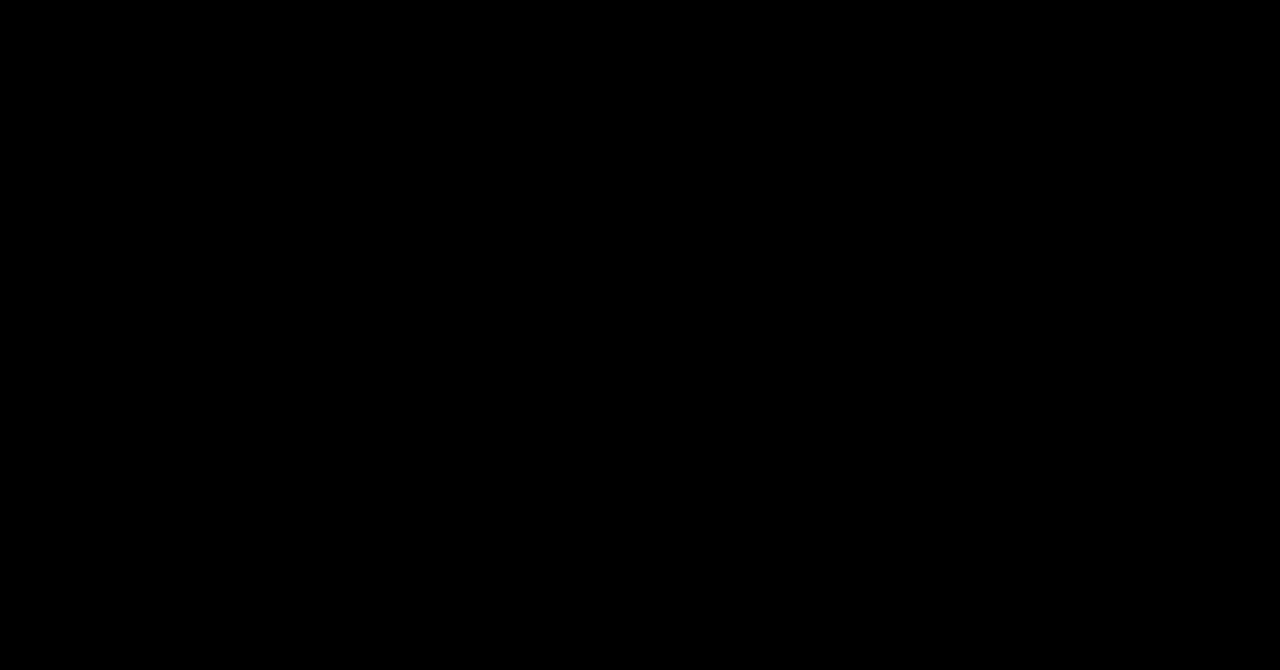
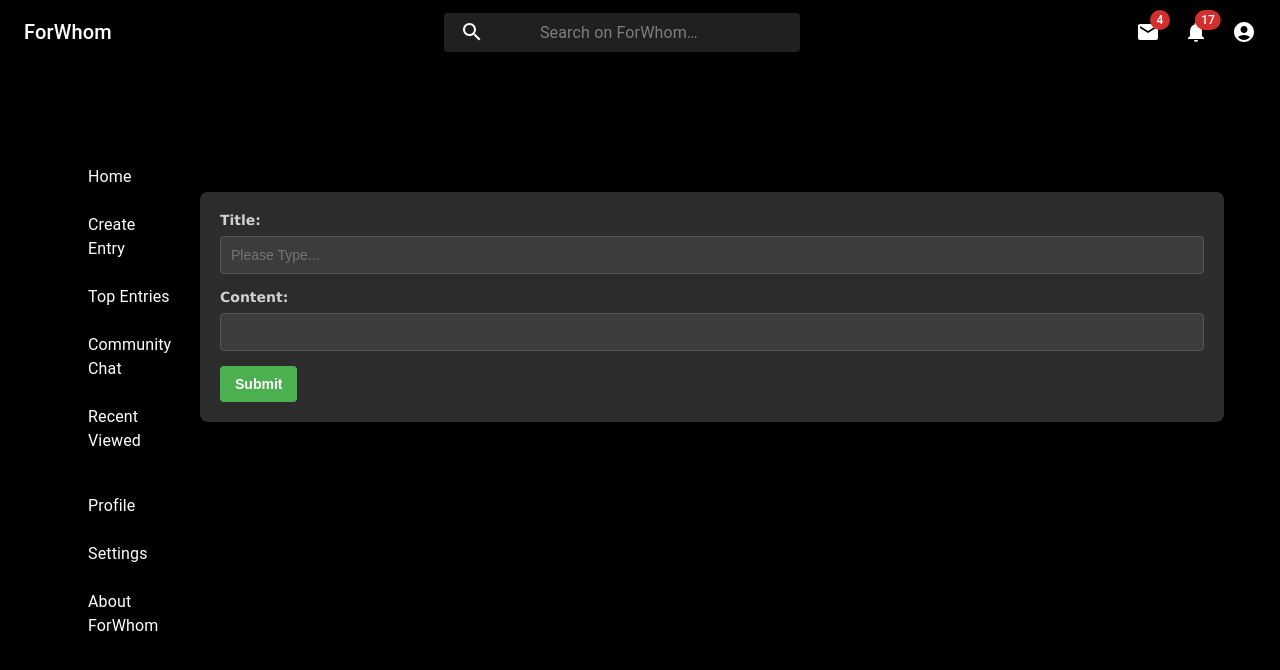
Before and after one commit to onurguvensoy/forum-app, a React (Create React App) app in the folder client/: page /CreateEntry in a window 1280 px wide. Before the commit this address had no page. Shown: the top 670 px of the page. Built offline with nearby package versions, Linux system fonts and the light colour scheme.

Commit message:
some changes.

```diff
--- a/client/package.json
+++ b/client/package.json
@@ -4,10 +4,10 @@
   "private": true,
   "dependencies": {
     "@babel/plugin-proposal-private-property-in-object": "^7.21.11",
-    "@emotion/react": "^11.13.3",
-    "@emotion/styled": "^11.13.0",
+    "@emotion/react": "^11.13.5",
+    "@emotion/styled": "^11.13.5",
     "@mui/icons-material": "^6.1.6",
-    "@mui/material": "^6.1.6",
+    "@mui/material": "^6.1.8",
     "@testing-library/jest-dom": "^5.17.0",
     "@testing-library/react": "^13.4.0",
     "@testing-library/user-event": "^13.5.0",
--- a/client/src/App.js
+++ b/client/src/App.js
@@ -1,5 +1,5 @@
 import { Route, Routes } from "react-router-dom";
-import { Login, Signup } from "./pages";
+import { CreateEntry, Login, Signup } from "./pages";
 import Home from "./pages/Home";
 import { ToastContainer } from "react-toastify";
 import 'react-toastify/dist/ReactToastify.css';
@@ -21,6 +21,7 @@ function App() {
         <Route path="/" element={<Home />} />
         <Route path="/login" element={<Login />} />
         <Route path="/signup" element={<Signup />} />
+        <Route path="/CreateEntry" element={<CreateEntry />} />
       </Routes>
     </div>
   );
--- /dev/null
+++ b/client/src/components/Form.jsx
@@ -0,0 +1,84 @@
+import {React,useState}from 'react'
+import axios from "axios";
+import { ToastContainer, toast } from "react-toastify";
+
+const Form = () => {
+  const [inputValue, setInputValue] = useState({
+    title: "",
+    content: "",
+  });
+  const [username,setUsername] = useState("");
+
+
+  const { title, content } = inputValue;
+  const handleOnChange = (e) => {
+    const { name, value } = e.target;
+    setInputValue({
+      ...inputValue,
+      [name]: value,
+    });
+  };
+  const handleError =  (err) =>
+    toast.error(err,{
+      position: "top-right",
+      autoClose:2000,
+      closeButton: false,
+      hideProgressBar: false,
+      theme: "dark",
+    });
+    const handleSuccess = (msg) =>
+      toast.success(msg, {
+        position: "top-right",
+        autoClose: 2000,
+        closeButton: false,
+        hideProgressBar: false,
+        theme: "dark",
+      });
+
+  const handleSubmit = async(e) => {
+    e.preventDefault();
+    try {
+      const { data } = await axios.post(
+        "http://localhost:4000/entry",
+        {
+          ...inputValue,
+         username,
+
+        },
+        { withCredentials: true }
+      );
+      const { success, message } = data;
+      if (success) {
+        handleSuccess(message);
+        setTimeout(() => {
+        }, 1000);
+      } else {
+        handleError(message);
+      }
+    } catch (error) {
+      console.log(error);
+    }
+    setInputValue({
+      ...inputValue,
+      title: "",
+      content:""
+    });
+  };
+
+
+  return (
+
+    <div>
+      <form onSubmit={handleSubmit}>
+        <label htmlFor="title">Title:</label>
+        <input type="text" id="title" name="title" value={title} placeholder='Please Type...' onChange={handleOnChange}/>
+        <label htmlFor="content">Content:</label>
+        <input id="content" name="content" value={content} onChange={handleOnChange}></input>
+        <button type="submit" onClick={handleSubmit}>Submit</button>
+      </form>
+      <ToastContainer />
+    </div>
+  )
+}
+
+export default Form
--- a/client/src/components/MuiSidebar.jsx
+++ b/client/src/components/MuiSidebar.jsx
@@ -8,17 +8,27 @@ import ListItemIcon from '@mui/material/ListItemIcon';
 import ListItemText from '@mui/material/ListItemText';
 import MailIcon from '@mui/icons-material/Mail';
 import Toolbar from '@mui/material/Toolbar';
-
+import { useNavigate } from 'react-router-dom';
 
 const Sidebar = () => {
+  const navigate = useNavigate();
+
+  const handleHomeClick = () => {
+    navigate('/');
+  };
+
+  const handleCreateEntryClick = () => {
+    navigate('/CreateEntry');
+  };
+
   return (
     <div>
       <Toolbar />
       <Divider />
       <List>
-        {['Home','Top Forums','Community Chat', 'Recent Viewed'].map((text, index) => (
+        {['Home','Create Entry', 'Top Entries','Community Chat', 'Recent Viewed'].map((text, index) => (
           <ListItem key={text} disablePadding>
-            <ListItemButton>
+            <ListItemButton onClick={text === 'Home' ? handleHomeClick : text === 'Create Entry' ? handleCreateEntryClick : undefined}>
               <ListItemIcon>
                 {index % 2 === 0 ? <InboxIcon /> : <MailIcon />}
               </ListItemIcon>
--- a/client/src/index.css
+++ b/client/src/index.css
@@ -156,3 +156,70 @@ span a {
   }
 }
 }
+.creatingform {
+  margin-top: 10%;
+  width: 80%;
+  max-height: fit-content;
+  background-color: #2c2c2c; /* Dark background for the form */
+  color: #ffffff; /* Light text color */
+  padding: 20px;
+  border-radius: 8px;
+  box-shadow: 0 4px 8px rgba(0, 0, 0, 0.2); /* Subtle shadow */
+}
+
+.creatingform label {
+  width: 100%;
+  display: block;
+  margin-bottom: 8px;
+  font-size: 14px;
+  font-weight: 600;
+  color: #d1d1d1;
+}
+
+.creatingform input,
+.creatingform textarea {
+  width: 100%;
+  padding: 10px;
+  margin-bottom: 15px;
+  background-color: #3c3c3c;
+  border: 1px solid #555555;
+  border-radius: 4px;
+  color: #ffffff;
+  font-size: 14px;
+}
+
+.creatingform textarea[name="content"] {
+  min-height: 200px;
+  resize: vertical;
+}
+.creatingform input:focus,
+.creatingform textarea:focus {
+  border-color: #8ab4f8;
+  outline: none;
+  box-shadow: 0 0 5px rgba(138, 180, 248, 0.7);
+}
+
+.creatingform button {
+  background-color: #4caf50;
+  color: #ffffff;
+  font-size: 14px;
+  font-weight: bold;
+  padding: 10px 15px;
+  border: none;
+  border-radius: 4px;
+  cursor: pointer;
+  transition: background-color 0.3s ease;
+}
+
+.creatingform button:hover {
+  background-color: #45a049; /* Slightly darker green on hover */
+}
+
+.creatingform button:active {
+  background-color: #3e8e41; /* Darker green on click */
+}
+
+.creatingform textarea {
+  resize: vertical;
+  min-height: 100px;
+}
--- /dev/null
+++ b/client/src/pages/CreateEntry.jsx
@@ -0,0 +1,26 @@
+import React from 'react'
+import MuiNavbar from '../components/MuiNavbar'
+import Sidebar from '../components/MuiSidebar'
+import Form from '../components/Form'
+
+const CreateEntry = () => {
+  return (
+        <div>
+          <div>
+            <MuiNavbar></MuiNavbar>
+          </div>
+          <div className="hero">
+          <div className="sidebar">
+            <Sidebar></Sidebar>
+          </div>
+
+          <div className='creatingform'>
+            <Form></Form>
+          </div>
+          </div>
+
+        </div>
+      );
+}
+
+export default CreateEntry
--- a/client/src/pages/index.js
+++ b/client/src/pages/index.js
@@ -1,3 +1,4 @@
 export {default as Login} from "./Login"
 export {default as Signup} from "./Signup"
 export {default as Home} from "./Home"
+export {default as CreateEntry} from "./CreateEntry"
```
Also changed, not shown: 1 other file (tests, documents, lock files or other folders).
